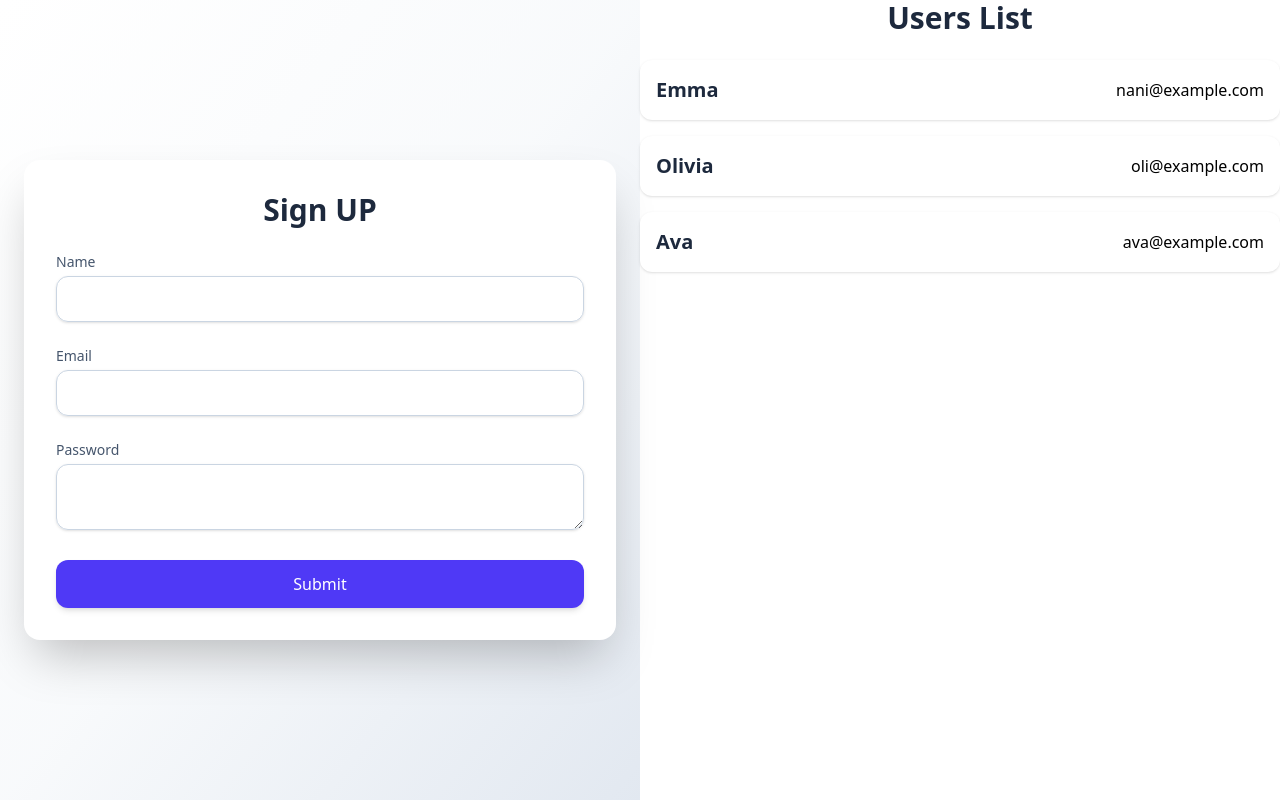
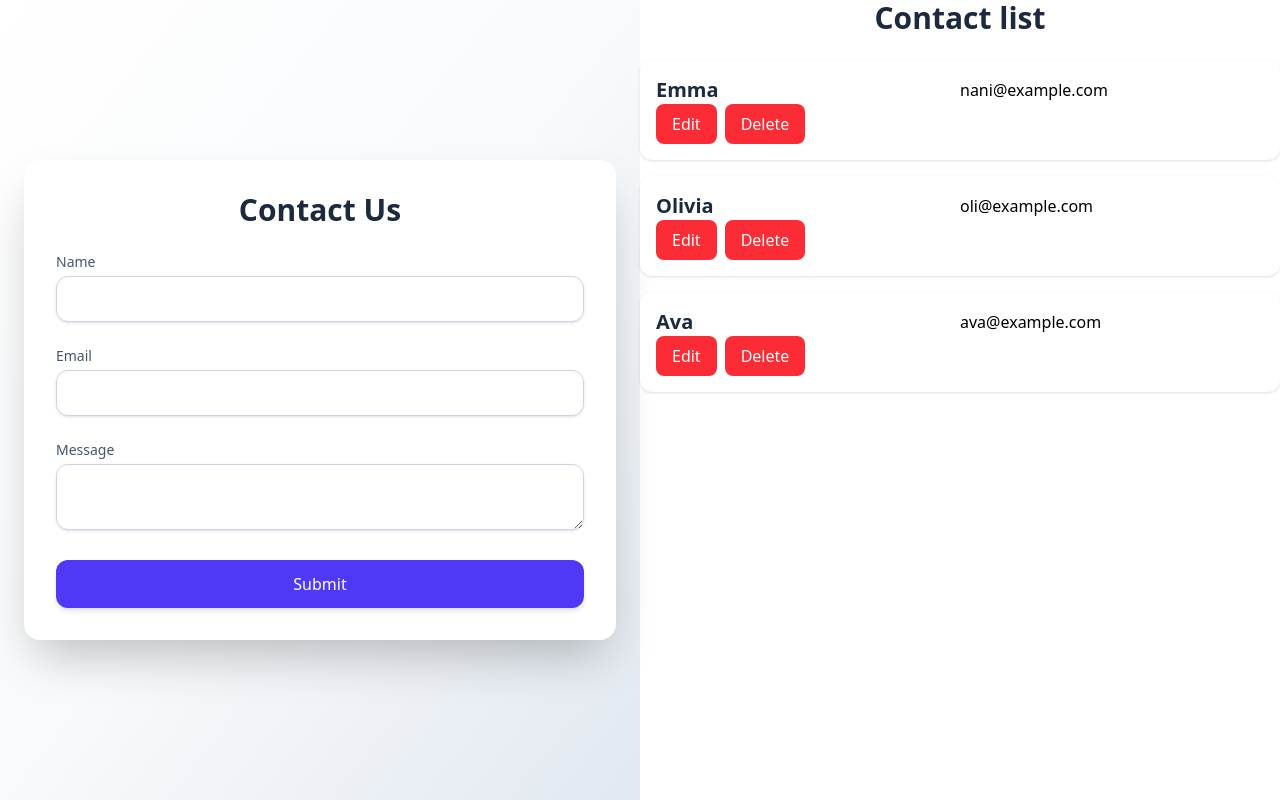
Before and after one commit to neverney97/React-Forms, a React (Vite) app: page / in a window 1280 px wide. Built offline with nearby package versions, Linux system fonts and the light colour scheme.

Commit message:
I have added edit and delete button to each item.

```diff
--- a/src/components/form.jsx
+++ b/src/components/form.jsx
@@ -4,7 +4,7 @@ import { useState } from 'react';
 export default function Form(props) {
   const [name, setName] = useState('');
   const [email, setEmail] = useState('');
-  const [password, setPassword] = useState('');
+  const [message, setMessage] = useState('');
 
   const handleName = (event) => {
     setName(event.target.value);
@@ -14,8 +14,8 @@ export default function Form(props) {
     setEmail(event.target.value);
   }
 
-  const handlePassword = (event) => {
-    setPassword(event.target.value);
+  const handleMessage = (event) => {
+    setMessage(event.target.value);
   }
 
   const handleSubmit = (event) => {
@@ -34,7 +34,7 @@ export default function Form(props) {
   return (
     <div className="min-h-screen bg-gradient-to-br from-white via-slate-50 to-slate-200 flex items-center justify-center p-6">
       <form onSubmit={handleSubmit} className="bg-white rounded-2xl shadow-2xl p-8 w-full max-w-2xl space-y-6 transition-all duration-300">
-        <h2 className="text-3xl font-semibold text-slate-800 text-center">Sign UP</h2>
+        <h2 className="text-3xl font-semibold text-slate-800 text-center">Contact Us</h2>
         <div>
           <label className="block text-sm font-medium text-slate-600">Name</label>
           <input
@@ -58,11 +58,11 @@ export default function Form(props) {
           />
         </div>
         <div>
-          <label className="block text-sm font-medium text-slate-600">Password</label>
+          <label className="block text-sm font-medium text-slate-600">Message</label>
           <textarea
-            value={password}
-            onChange={handlePassword}
-            name="password"
+            value={message}
+            onChange={handleMessage}
+            name="message"
             required
             className="mt-1 w-full rounded-xl border border-slate-300 px-4 py-3 text-sm shadow-sm focus:border-indigo-500 focus:ring-2 focus:ring-indigo-200 outline-none transition"
           />
--- a/src/components/item.jsx
+++ b/src/components/item.jsx
@@ -3,13 +3,21 @@ import React from 'react'
 const Item = ({details}) => {
   return (
     <div >
-        <div className='flex items-center justify-between bg-white rounded-xl shadow-sm hover:shadow-md p-4 mb-4 transition-transform transform hover:scale-105'>
+        <div className='flex grid grid-cols-2 items-center justify-between bg-white rounded-xl shadow-sm hover:shadow-md p-4 mb-4 transition-transform transform hover:scale-105'>
             <h1 className='text-xl font-semibold text-slate-800'>
                 {details.name}
             </h1>
             <h3>
                 {details.email}
             </h3>
+            <div>
+                <button className='bg-red-500 text-white px-4 py-2 rounded-lg hover:bg-slate-600 mr-2'>
+                    Edit
+                </button>
+                <button className='bg-red-500 text-white px-4 py-2 rounded-lg hover:bg-slate-600'>
+                    Delete
+                </button>
+            </div>
         </div>
     </div>
   )
--- a/src/components/userList.jsx
+++ b/src/components/userList.jsx
@@ -4,7 +4,7 @@ import Item from './item'
 const List = (props) => {
   return (
     <div>
-        <h1 className='text-3xl font-semibold text-slate-800 text-center mb-6'>Users List</h1>
+        <h1 className='text-3xl font-semibold text-slate-800 text-center mb-6'>Contact list</h1>
         {props.usersList.map((user,index) => (
             <Item key={index} details={user}/>
         )
```
